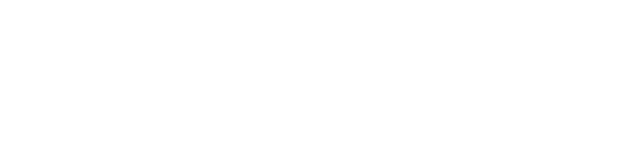
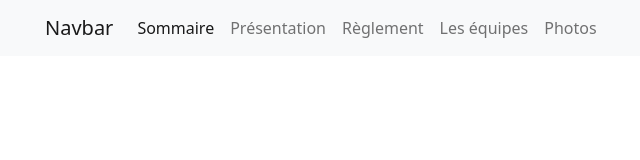
Before and after one commit to nyainasandy/evaluationentrainement, a plain HTML site: page index.html in a window 1280 px wide. Shown: the whole page, without its empty margins (37-677 px from the left). Drawn offline with nearby package versions, Linux system fonts and the light colour scheme.

Commit message:
Création d'un menu bootstrap

```diff
--- a/index.html
+++ b/index.html
@@ -6,6 +6,42 @@
     </head>
 <body>
 
+    <nav class="navbar navbar-expand-lg navbar-light bg-light">
+    <div class="container">
+        <a class="navbar-brand" href="#">Navbar</a>
+        <button class="navbar-toggler" type="button" data-bs-toggle="collapse" data-bs-target="#navbarSupportedContent" aria-controls="navbarSupportedContent" aria-expanded="false" aria-label="Toggle navigation">
+          <span class="navbar-toggler-icon"></span>
+        </button>
+
+        <div class="collapse navbar-collapse" id="navbarSupportedContent">
+          <ul class="navbar-nav me-auto mb-2 mb-lg-0">
+
+            <li class="nav-item">
+              <a class="nav-link active" aria-current="page" href="#">Sommaire</a>
+            </li>
+
+            <li class="nav-item">
+              <a class="nav-link" href="#">Présentation</a>
+            </li>
+
+            <li class="nav-item">
+              <a class="nav-link" href="#" >Règlement</a>
+            </li>
+
+            <li class="nav-item">
+              <a class="nav-link" href="#">Les équipes</a>
+            </li>
+
+            <li class="nav-item">
+              <a href="#" class="nav-link">Photos</a>
+            </li>
+
+          </ul>
+
+        </div>
+      </div>
+
+    </nav>
     <script src="https://cdn.jsdelivr.net/npm/bootstrap@5.0.2/dist/js/bootstrap.bundle.min.js"
      integrity="sha384-MrcW6ZMFYlzcLA8Nl+NtUVF0sA7MsXsP1UyJoMp4YLEuNSfAP+JcXn/tWtIaxVXM" crossorigin="anonymous"></script>
 </body>
```
